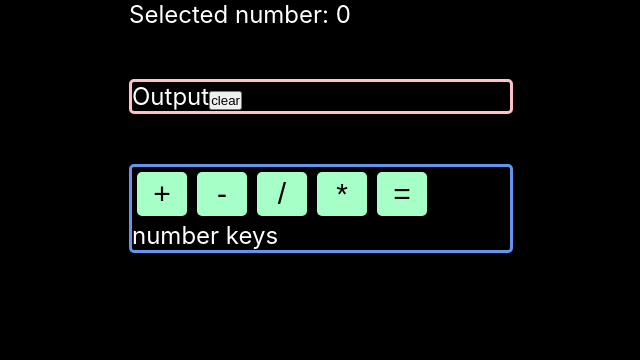
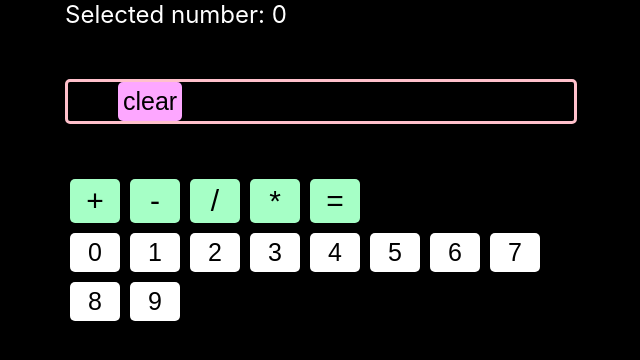
Before and after one commit to solenedel/React-calculator, a React (Create React App) app: page / in a window 1280 px wide. Shown: the top 360 px of the page, without its empty margins (319-959 px from the left). Built offline with nearby package versions, Linux system fonts and the light colour scheme.

Commit message:
add number keys and style

```diff
--- a/src/App.jsx
+++ b/src/App.jsx
@@ -9,7 +9,10 @@ function App() {
   return (
     <div className="App">
       <div>Selected number: {selectedNum}</div>
-      <Output />
+      <Output
+        setSelectedNum={setSelectedNum}
+        setRunningTotal={setRunningTotal}
+      />
       <CalculatorKeys
         selectedNum={selectedNum}
         setSelectedNum={setSelectedNum}
--- a/src/components/NumberKeys.jsx
+++ b/src/components/NumberKeys.jsx
@@ -1,7 +1,20 @@
 import React from "react";
 
+const numbers = [0, 1, 2, 3, 4, 5, 6, 7, 8, 9];
+
 const NumberKeys = () => {
-  return <div id="number-keys">number keys</div>;
+  return (
+    <div>
+      {numbers.map((num) => {
+        // console.log("num", num);
+        return (
+          <button key={num} type="button" className="number-btn">
+            {num}
+          </button>
+        );
+      })}
+    </div>
+  );
 };
 
 export default NumberKeys;
--- a/src/components/Output.jsx
+++ b/src/components/Output.jsx
@@ -1,10 +1,23 @@
 import React from "react";
 
-const Output = () => {
+const Output = ({
+  runningTotal,
+  setRunningTotal,
+  selectedNum,
+  setSelectedNum,
+}) => {
+  const clear = () => {
+    setRunningTotal(0);
+    setSelectedNum(0);
+    console.log("cleared numbers");
+  };
+
   return (
     <div id="output-box">
-      Output
-      <button type="button">clear</button>
+      {runningTotal}
+      <button type="button" onClick={clear} id="clear-btn">
+        clear
+      </button>
     </div>
   );
 };
--- a/src/index.css
+++ b/src/index.css
@@ -34,14 +34,13 @@ a, a:hover, a:visited {
 div#output-box {
   border: solid pink 3px;
   border-radius: 5px;
-  width: 30vw;
+  width: 40vw;
   margin-top: 50px;
 }
 
 div#calculator-keys {
-  border: solid cornflowerblue 3px;
   border-radius: 5px;
-  width: 30vw;
+  width: 40vw;
   margin-top: 50px;
 }
 
@@ -54,3 +53,22 @@ button.operation-btn {
   width: 50px;
   margin: 5px;
 }
+
+button#clear-btn {
+  background: #FDA7FF;
+  border: none;
+  border-radius: 5px;
+  font-size: 25px;
+  padding: 5px;
+  margin-left: 50px;
+}
+
+button.number-btn {
+  background: white;
+  border: none;
+  border-radius: 5px;
+  font-size: 25px;
+  padding: 5px;
+  width: 50px;
+  margin: 5px;
+}
```
